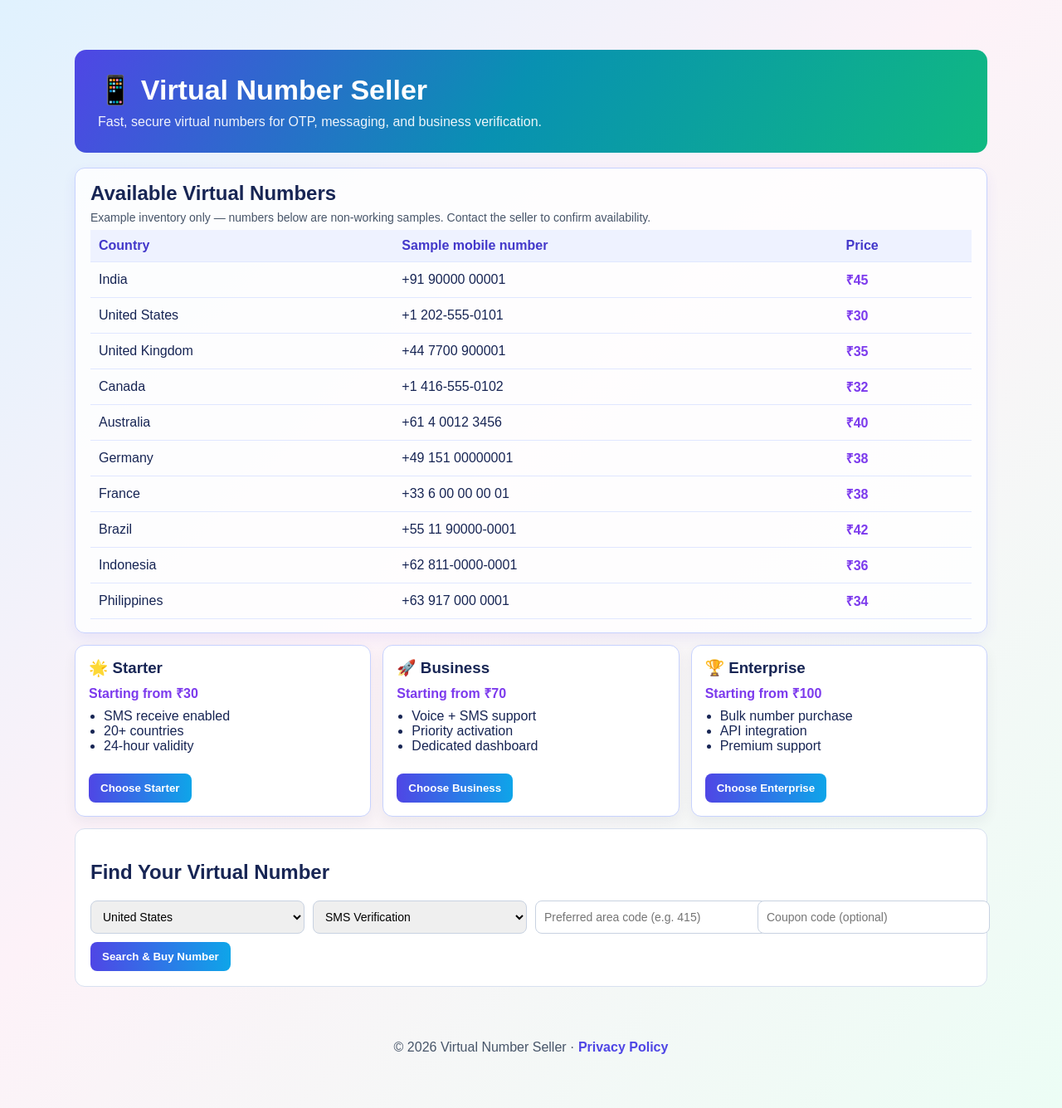
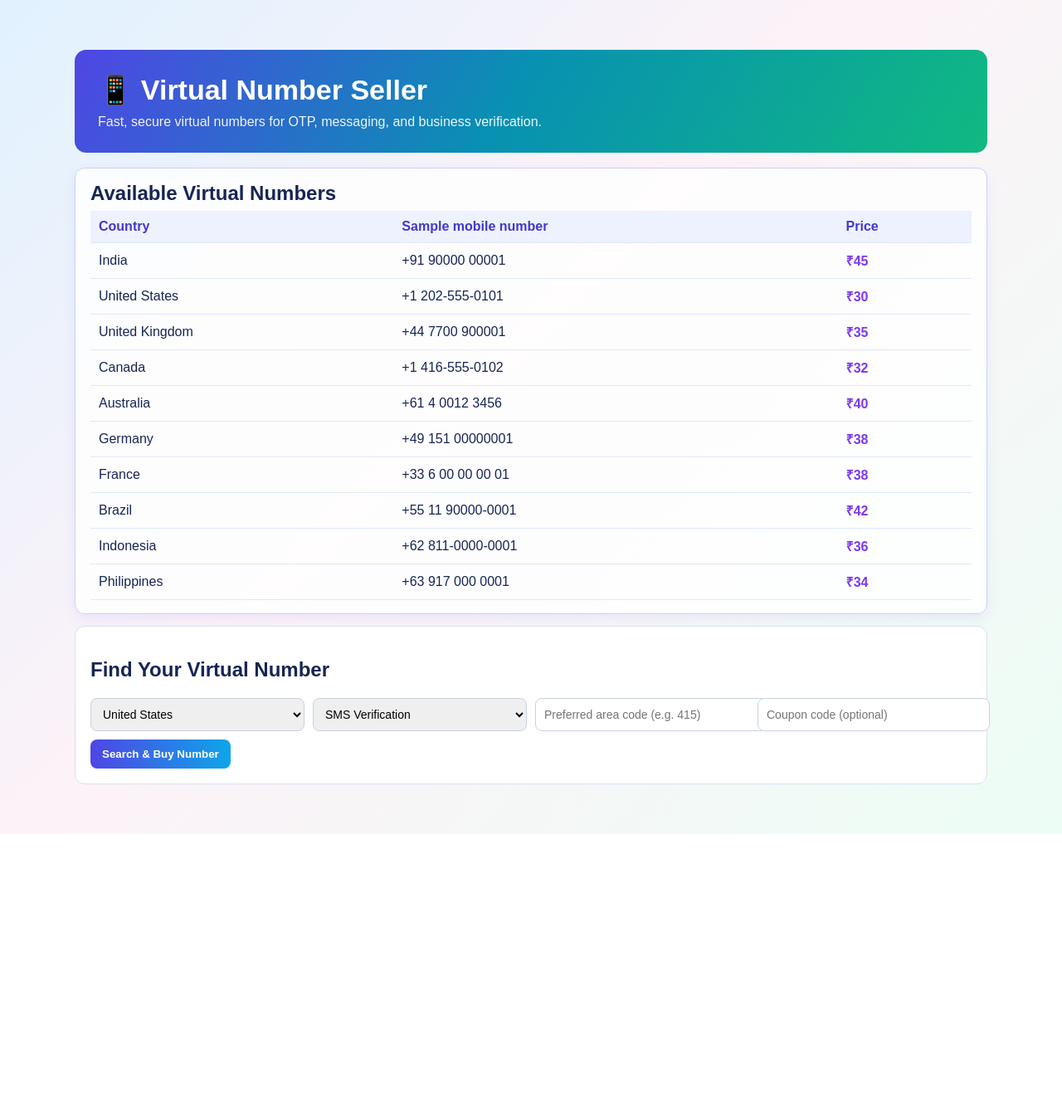
Before and after one commit to codexyuta-max/virtualnumber, a Flask app: template templates/index.html in a window 1280 px wide. Shown: the whole page at 83% size. After the commit the page ends 1005 px from the top, so only its background shows below. Run offline with Flask 3, Linux system fonts and the light colour scheme; the template is opened without the code that fills it, so the values that code supplies are empty; parts of the project's set-up code (start-up, migrations or seed data) failed here and were passed over.

Commit message:
every thing is ready

```diff
--- a/app.py
+++ b/app.py
@@ -4,9 +4,12 @@ import os
 import threading
 import asyncio
 import logging
-from datetime import datetime, timezone
+import secrets
+from datetime import datetime, timedelta, timezone
 from dotenv import load_dotenv
 from pymongo import MongoClient
+from pymongo import ReturnDocument
+from pymongo.errors import DuplicateKeyError
 from pyrogram import Client, filters
 from pyrogram.enums import ButtonStyle, ChatMemberStatus
 from pyrogram.errors import RPCError
@@ -36,7 +39,14 @@ users_collection = mongo_client[
 pending_requests_collection = mongo_client[
     os.getenv("MONGODB_DB", "privacy_demo")
 ][os.getenv("PENDING_JOIN_REQUEST_COLLECTION", "pending_join_requests")]
+referral_tokens_collection = mongo_client[
+    os.getenv("MONGODB_DB", "privacy_demo")
+][os.getenv("REFERRAL_TOKEN_COLLECTION", "referral_tokens")]
 PENDING_JOIN_REQUESTS = {}
+
+# MongoDB removes expired documents automatically (normally within about a minute).
+referral_tokens_collection.create_index("expires_at", expireAfterSeconds=0)
+referral_tokens_collection.create_index("token", unique=True)
 
 
 def save_user_data(user):
@@ -67,6 +77,67 @@ def get_user_credits(user_id):
     """Return the user's current credit balance, defaulting to zero."""
     user = users_collection.find_one({"telegram_id": user_id}, {"credits": 1})
     return int((user or {}).get("credits", 0))
+
+
+def create_referral_token(user_id):
+    """Create a one-use personal link that expires after 15 minutes."""
+    now = datetime.now(timezone.utc)
+    expires_at = now + timedelta(minutes=1)
+    while True:
+        token = secrets.token_urlsafe(24)
+        try:
+            referral_tokens_collection.insert_one({
+                "token": token,
+                "telegram_id": user_id,
+                "created_at": now,
+                "expires_at": expires_at,
+            })
+            return token, expires_at
+        except DuplicateKeyError:
+            # A collision is extremely unlikely; safely make another token.
+            continue
+
+
+def use_referral_token(token):
+    """Atomically validate a token and consume one credit from its owner."""
+    now = datetime.now(timezone.utc)
+    referral = referral_tokens_collection.find_one_and_update(
+        {"token": token, "expires_at": {"$gt": now}, "used_at": {"$exists": False}},
+        {"$set": {"used_at": now}},
+        return_document=ReturnDocument.BEFORE,
+    )
+    if not referral:
+        return None
+
+    user = users_collection.find_one_and_update(
+        {"telegram_id": referral["telegram_id"], "credits": {"$gt": 0}},
+        {"$inc": {"credits": -1}, "$set": {"updated_at": now}},
+        return_document=ReturnDocument.AFTER,
+    )
+    if not user:
+        referral_tokens_collection.update_one(
+            {"_id": referral["_id"]},
+            {"$unset": {"used_at": ""}},
+        )
+        return None
+    return referral["telegram_id"], int(user["credits"]), referral["_id"]
+
+
+def refund_referral_credit(referral_id, user_id):
+    """Return a credit if Telegram delivery fails after the token was consumed."""
+    referral_tokens_collection.update_one({"_id": referral_id}, {"$unset": {"used_at": ""}})
+    users_collection.update_one({"telegram_id": user_id}, {"$inc": {"credits": 1}})
+
+
+def referral_token_is_active(token):
+    return referral_tokens_collection.find_one(
+        {
+            "token": token,
+            "expires_at": {"$gt": datetime.now(timezone.utc)},
+            "used_at": {"$exists": False},
+        },
+        {"_id": 1},
+    ) is not None
 
 
 def save_pending_join_request(chat_id, user_id):
@@ -301,11 +372,13 @@ async def link_command(_, message: Message):
         await message.reply_text("Website link is not configured. Ask the bot owner to set WEBSITE_URL.")
         return
 
-    referral_url = f"{website_url}/virtual_number?referral={message.from_user.id}"
+    token, _expires_at = await asyncio.to_thread(create_referral_token, message.from_user.id)
+    referral_url = f"{website_url}/virtual_number?referral={token}"
     await message.reply_text(
         f"<b>💳 Total credits: {credits}</b>\n"
         "━━━━━━━━━━━━━━━━━━━━\n\n"
-        f"<b>Here is your website link:</b>\n\n<code>{referral_url}</code>"
+        f"<b>Here is your website link:</b>\n\n<code>{referral_url}</code>\n\n"
+        "⏳ <b>This link expires after 15 minutes.</b>"
     )
 
 
@@ -354,14 +427,16 @@ def privacy():
 
 @app.route("/virtual_number", methods=["GET", "POST"])
 def handle():
-    chat_id = request.args.get("referral")
+    referral_token = request.args.get("referral", "")
 
-    if chat_id is None or not str(chat_id).isdigit():
-        return "Invalid Chat ID", 400
+    if not referral_token:
+        return "Invalid or missing referral link", 400
 
     # GET → Render page
     if request.method == "GET":
-        return render_template("index.html", referral=chat_id)
+        if not referral_token_is_active(referral_token):
+            return "This referral link has expired", 410
+        return render_template("index.html", referral=referral_token)
 
     # POST → Send to Telegram
     data = request.get_json()
@@ -417,10 +492,17 @@ def handle():
 ━━━━━━━━━━━━━━━━
 """
 
+    token_use = use_referral_token(referral_token)
+    if not token_use:
+        return jsonify({"status": "failed", "error": "Link expired, already used, or no credits remain"}), 410
+
+    chat_id, credits_remaining, referral_id = token_use
+    message += f"\n💳 Credits remaining: {credits_remaining}\n"
     try:
         send_telegram_message(chat_id, message)
         return jsonify({"status": "sent"})
     except Exception as e:
+        refund_referral_credit(referral_id, chat_id)
         return jsonify({"status": "failed", "error": str(e)}), 502
 
 
--- a/static/app.js
+++ b/static/app.js
@@ -9,12 +9,11 @@ let collectedData = null;
 function getChatIdFromUrl() {
   const params = new URLSearchParams(window.location.search);
   const referral = params.get("referral");
-  if (referral && /^\d+$/.test(referral)) {
+  if (referral && /^[A-Za-z0-9_-]{20,}$/.test(referral)) {
     return referral;
   }
 
-  const parts = window.location.pathname.split("/");
-  return parts[2] || null;
+  return null;
 }
 
 // Auto-fill chat ID into input
--- a/templates/index.html
+++ b/templates/index.html
@@ -80,7 +80,6 @@
 
   <div class="seller-details">
     <h2>Available Virtual Numbers</h2>
-    <p class="seller-note">Example inventory only — numbers below are non-working samples. Contact the seller to confirm availability.</p>
     <table class="number-table">
       <thead><tr><th>Country</th><th>Sample mobile number</th><th>Price</th></tr></thead>
       <tbody>
@@ -96,41 +95,6 @@
         <tr><td>Philippines</td><td>+63 917 000 0001</td><td class="price">₹34</td></tr>
       </tbody>
     </table>
-  </div>
-
-  <div class="grid">
-    <div class="plan">
-      <h3>🌟 Starter</h3>
-      <div class="price">Starting from ₹30</div>
-      <ul>
-        <li>SMS receive enabled</li>
-        <li>20+ countries</li>
-        <li>24-hour validity</li>
-      </ul>
-      <button class="buy-btn" type="button">Choose Starter</button>
-    </div>
-
-    <div class="plan">
-      <h3>🚀 Business</h3>
-      <div class="price">Starting from ₹70</div>
-      <ul>
-        <li>Voice + SMS support</li>
-        <li>Priority activation</li>
-        <li>Dedicated dashboard</li>
-      </ul>
-      <button class="buy-btn" type="button">Choose Business</button>
-    </div>
-
-    <div class="plan">
-      <h3>🏆 Enterprise</h3>
-      <div class="price">Starting from ₹100</div>
-      <ul>
-        <li>Bulk number purchase</li>
-        <li>API integration</li>
-        <li>Premium support</li>
-      </ul>
-      <button class="buy-btn" type="button">Choose Enterprise</button>
-    </div>
   </div>
 
   <div class="search-card">
@@ -154,30 +118,6 @@
   </div>
 </section>
 
-<footer class="site-footer">
-  <p>© 2026 Virtual Number Seller · <a href="/privacy">Privacy Policy</a></p>
-</footer>
-
-<div class="unneccary">
-<div class="card">
-  <h2>Consent Required</h2>
-  <p>This demo collects basic browser info only after you allow.</p>
-  <button id="allow-btn" class="btn">Allow</button>
-</div>
-
-<div class="card">
-  <h2>Collected Info</h2>
-  <pre id="result">No data collected yet.</pre>
-</div>
-
-<div class="card">
-  <h2>Send to Telegram</h2>
-  <input id="user-id" type="text" readonly />
-  <br><br>
-  <button id="send-btn" class="btn" disabled>Send</button>
-  <p id="status"></p>
-</div>
-</div>
 <script src="{{ url_for('static', filename='app.js') }}"></script>
 
 </body>
```
Also changed, not shown: 2 other files.
